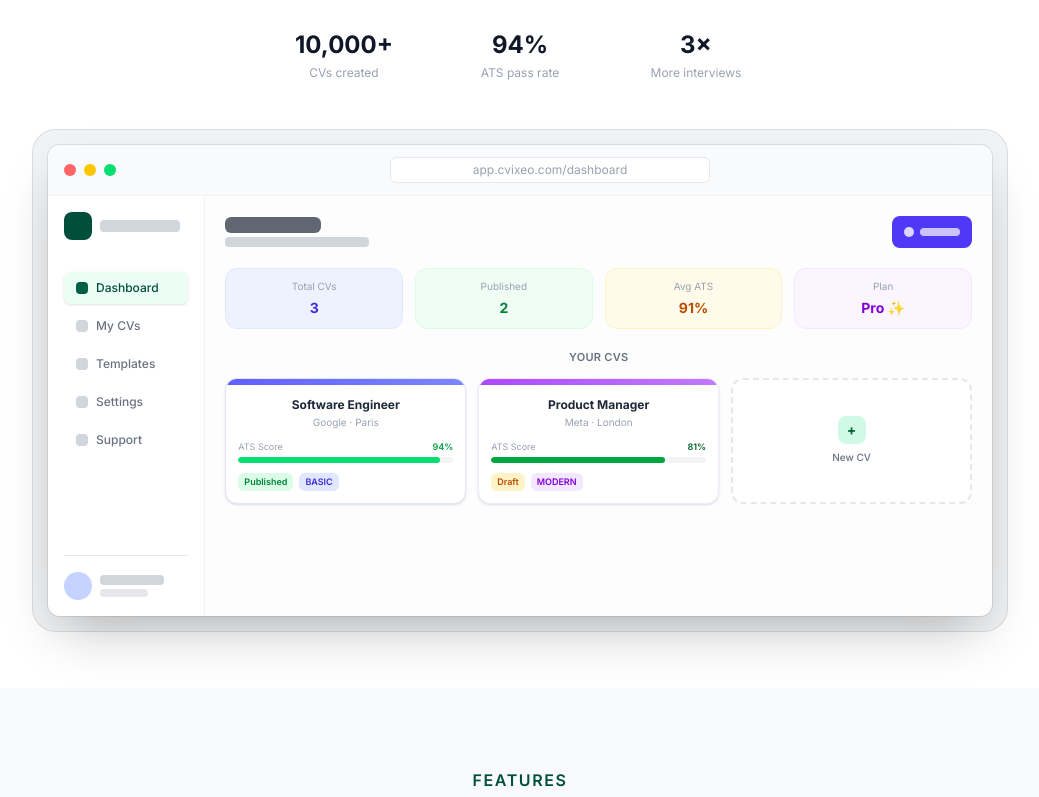
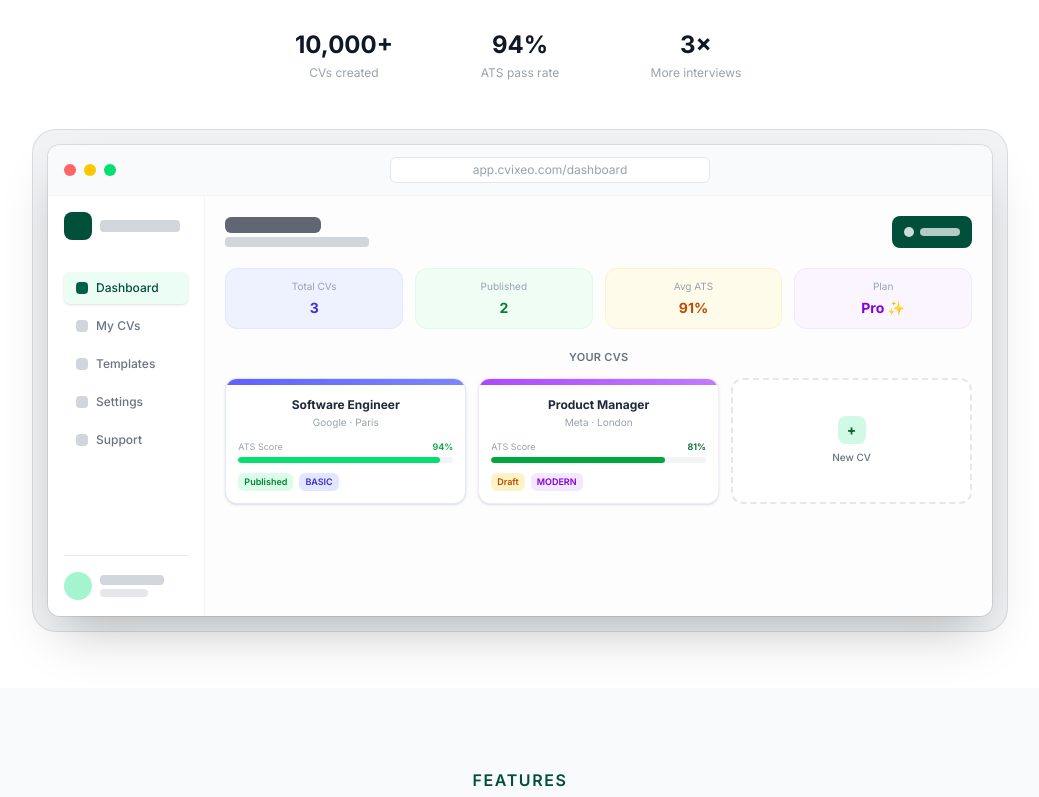
Before and after one commit to Ncarmend/MYCVCRAFT, a Next.js app: page / in a window 1280 px wide. Shown: the part 442-1239 px from the top of the page, without its empty margins (120-1159 px from the left). Built offline with nearby package versions, Linux system fonts and the light colour scheme; no server answers.

Commit message:
new commit emerald

```diff
--- a/components/landing/Hero.tsx
+++ b/components/landing/Hero.tsx
@@ -122,7 +122,7 @@ export function Hero() {
                       ))}
                     </div>
                     <div className="mt-auto flex items-center gap-2 border-t border-gray-200 pt-4">
-                      <div className="h-7 w-7 rounded-full bg-indigo-200" />
+                      <div className="h-7 w-7 rounded-full bg-emerald-200" />
                       <div className="space-y-1">
                         <div className="h-2.5 w-16 rounded bg-gray-300" />
                         <div className="h-2 w-12 rounded bg-gray-200" />
@@ -137,7 +137,7 @@ export function Hero() {
                         <div className="mb-1 h-4 w-24 rounded-md bg-gray-800 opacity-70" />
                         <div className="h-2.5 w-36 rounded bg-gray-300" />
                       </div>
-                      <div className="flex h-8 items-center gap-1.5 rounded-lg bg-indigo-600 px-3">
+                      <div className="flex h-8 items-center gap-1.5 rounded-lg bg-emerald-900 px-3">
                         <div className="h-2.5 w-2.5 rounded-full bg-white opacity-80" />
                         <div className="h-2 w-10 rounded bg-white opacity-70" />
                       </div>
```
